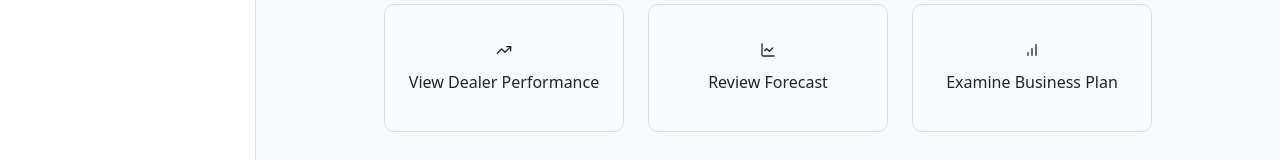
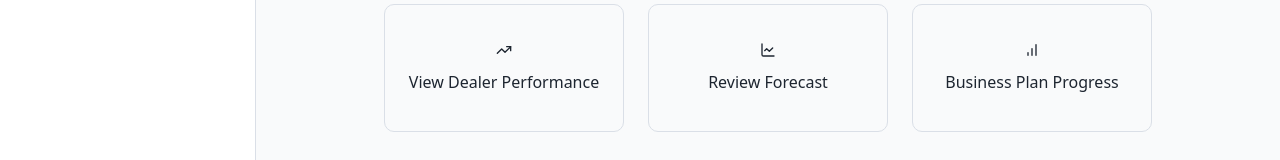
Before and after one commit to thegrowthpeople/dealer360test, a React (Vite) app: page / in a window 1280 px wide. Shown: the part 316-476 px from the top of the page. Built offline with nearby package versions, Linux system fonts and the light colour scheme; the HTML template or start-up script is replaced by a standard one.

Commit message:
Change 'Examine Business Plan' button text
Update the text of the 'Examine Business Plan' button to 'Business Plan Progress' on the home page.

```diff
--- a/src/pages/Index.tsx
+++ b/src/pages/Index.tsx
@@ -50,7 +50,7 @@ const Index = () => {
               className="h-32 flex flex-col gap-3 hover:bg-accent hover:scale-105 transition-all"
             >
               <BarChart className="h-16 w-16" />
-              <span className="text-base font-medium">Examine Business Plan</span>
+              <span className="text-base font-medium">Business Plan Progress</span>
             </Button>
           </div>
         </div>
```
